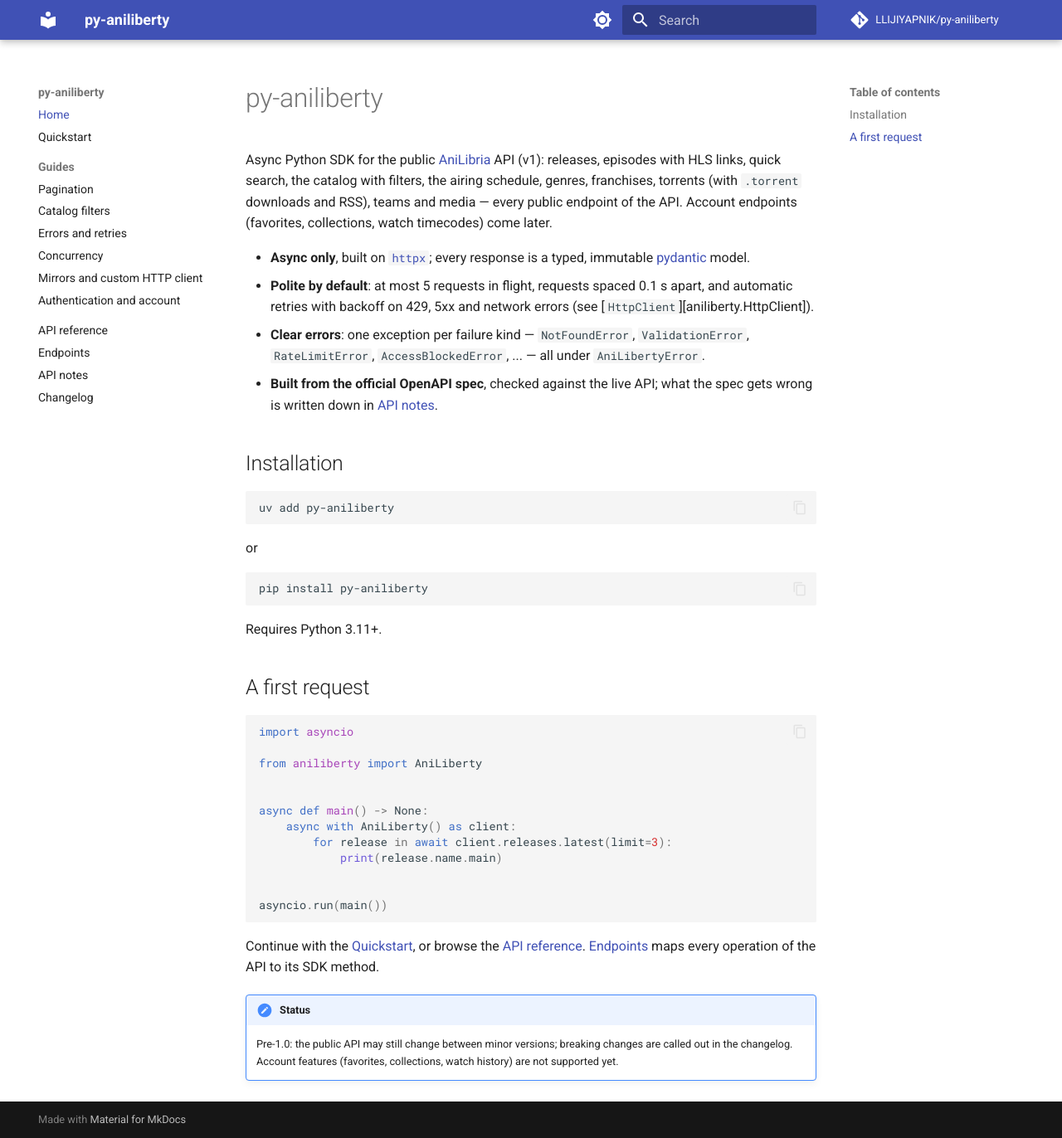
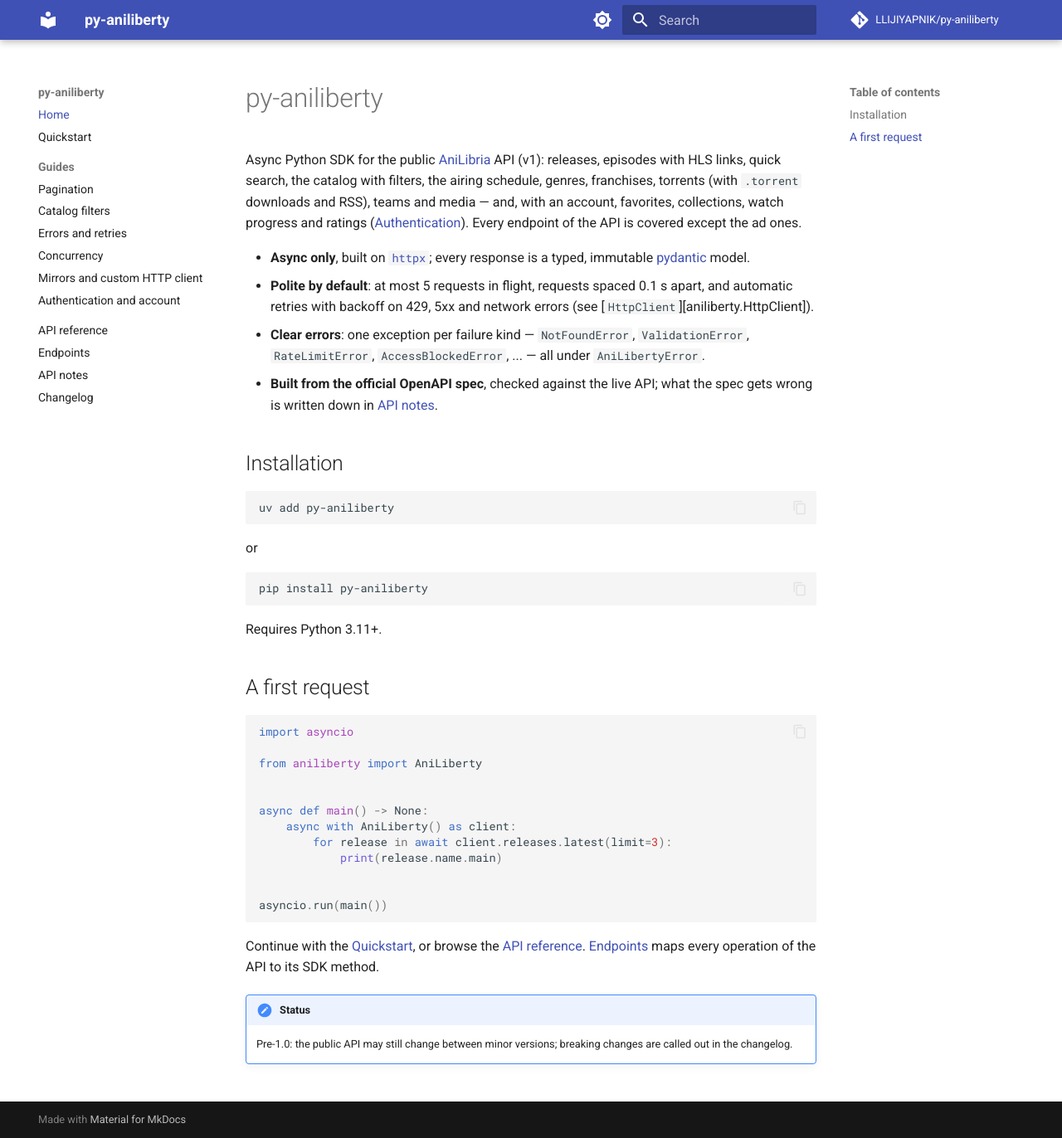
Before and after one commit to LLIJIYAPNIK/py-aniliberty, an MkDocs documentation site: the page built from docs/index.md, in a window 1280 px wide and 1372 px high. Shown: the whole window at 83% size. Built offline with MkDocs 1.6.1 and Material for MkDocs 9.7.7, drawn with Linux system fonts in a browser that asks for light colours; comment, search, counter and statistics services are not loaded.

Commit message:
docs: describe account support in README and docs home, mark roadmap step 4.8 as done
Co-Authored-By: Claude Opus 5.5 <noreply@anthropic.com>

```diff
--- a/docs/index.md
+++ b/docs/index.md
@@ -2,8 +2,10 @@
 
 Async Python SDK for the public [AniLibria](https://aniliberty.top) API (v1): releases,
 episodes with HLS links, quick search, the catalog with filters, the airing schedule, genres,
-franchises, torrents (with `.torrent` downloads and RSS), teams and media — every public
-endpoint of the API. Account endpoints (favorites, collections, watch timecodes) come later.
+franchises, torrents (with `.torrent` downloads and RSS), teams and media — and, with an
+account, favorites, collections, watch progress and ratings
+([Authentication](guides/authentication.md)). Every endpoint of the API is covered except
+the ad ones.
 
 - **Async only**, built on [`httpx`](https://www.python-httpx.org/); every response is a typed,
   immutable [pydantic](https://docs.pydantic.dev/) model.
@@ -51,5 +53,4 @@ Continue with the [Quickstart](quickstart.md), or browse the [API reference](ref
 
 !!! note "Status"
     Pre-1.0: the public API may still change between minor versions; breaking changes are
-    called out in the changelog. Account features (favorites, collections, watch history)
-    are not supported yet.
+    called out in the changelog.
```
Also changed, not shown: CLAUDE.md (+5 -1 lines), README.md (+3 -3 lines), ROADMAP.md (+2 -1 lines).
